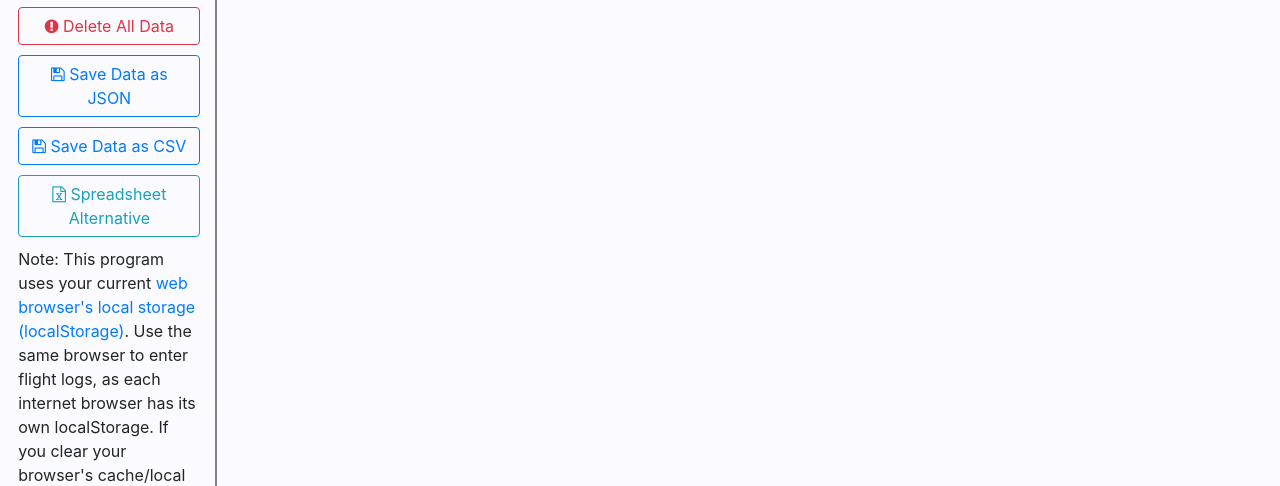
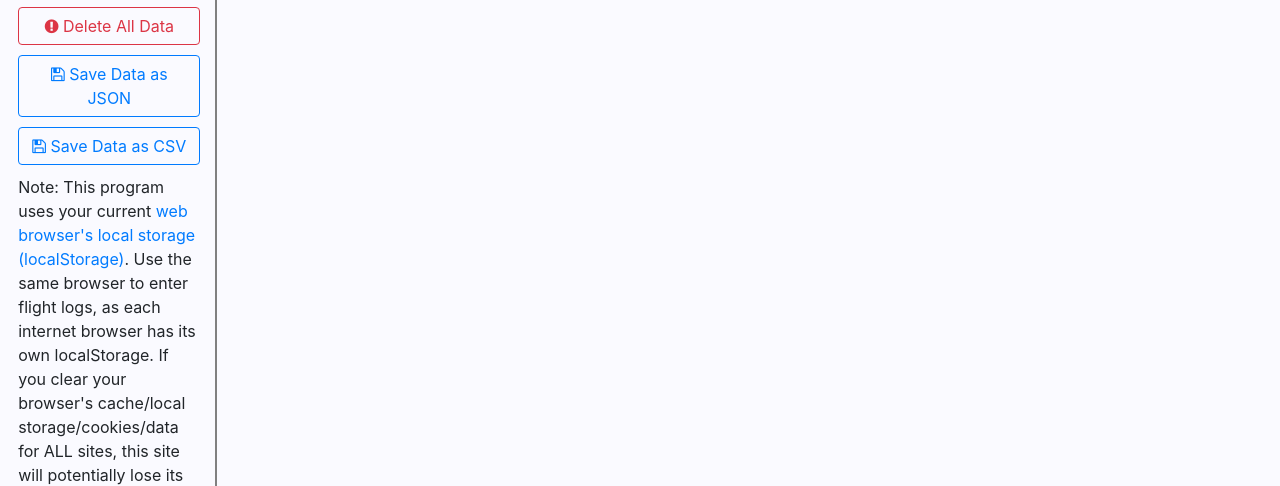
Before and after one commit to wilcoforr/FlightLogger, a plain HTML site: page index.html in a window 1280 px wide. Shown: the part 314-800 px from the top of the page. Drawn offline with nearby package versions, Linux system fonts and the light colour scheme.

Commit message:
images and removed gitlab

```diff
--- a/index.html
+++ b/index.html
@@ -84,15 +84,15 @@
                         </button>
                     </div>
                 </div>
-                <div class="row">
+                <!-- <div class="row">
                     <div class="col">
-                        <a href="https://gitlab.com/wilcoforr/flightlogger/-/raw/master/public/flight-log.xlsx"
+                        <a href="todo"
                             class="btn btn-outline-info col-md-12">
                             <i class="fa fa-file-excel-o" aria-hidden="true"></i>
                             Spreadsheet Alternative
                         </a>
                     </div>
-                </div>
+                </div> -->
                 <div class="row">
                     <div class="col">
                         <p>Note: This program uses your current <a
```
Also changed, not shown: flightlogger-example.png (renamed from flightlogger.PNG), 1 other file.
